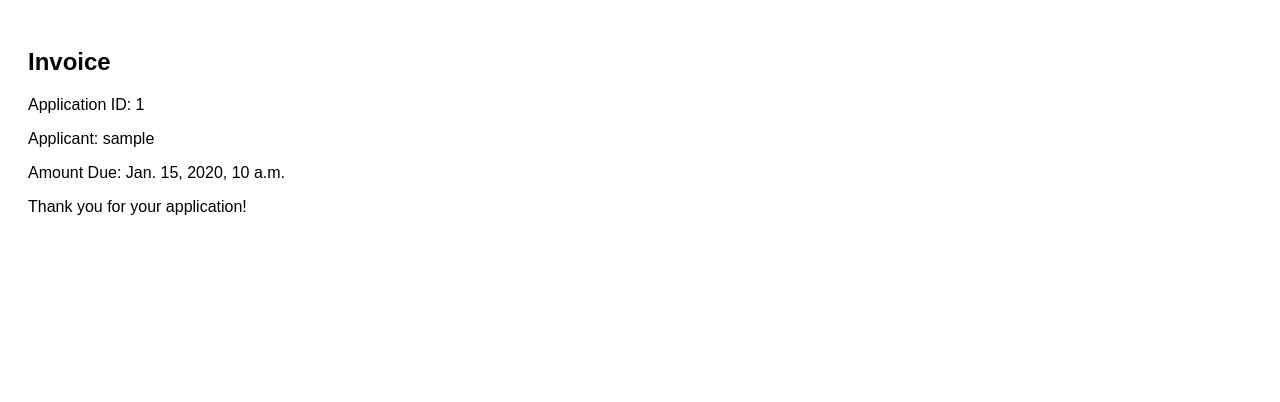
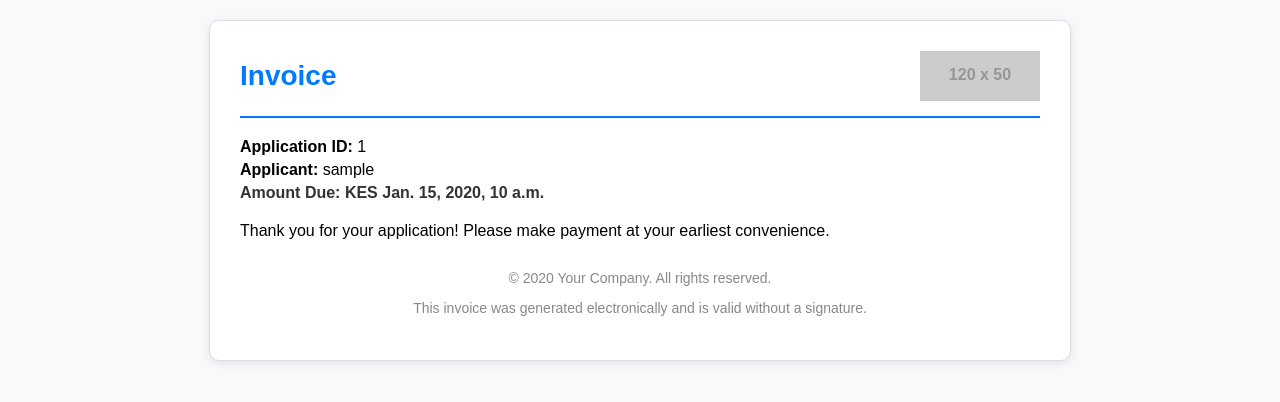
Before and after one commit to HamisiNassoro/django_car_loan, a Django app: template applications/templates/invoice_template.html in a window 1280 px wide. Shown: the top 402 px of the page. Run offline with Django 5.2, Linux system fonts and the light colour scheme; tables that the repository leaves empty hold one stand-in row (values such as "Sample post"); the template is opened without the code that fills it: values that come from a table or form of the project are taken from there, most other values are stand-ins (such as "Sample title", 1, 10 or a date in 2020); grey boxes labelled with a size stand in for pictures from a placeholder-image service; some libraries are stand-ins or nearby versions.

Commit message:
updated invoice template

```diff
--- a/applications/templates/invoice_template.html
+++ b/applications/templates/invoice_template.html
@@ -1,19 +1,85 @@
 <!DOCTYPE html>
-<html>
+<html lang="en">
 <head>
+    <meta charset="UTF-8">
+    <meta name="viewport" content="width=device-width, initial-scale=1.0">
+    <title>Invoice</title>
     <style>
-        /* Add any necessary styles for the invoice */
-        body { font-family: Arial, sans-serif; }
-        .invoice-box { padding: 20px; }
+        /* General styles */
+        body {
+            font-family: 'Arial', sans-serif;
+            margin: 0;
+            padding: 0;
+            background-color: #f8f9fa;
+        }
+        .invoice-box {
+            max-width: 800px;
+            margin: 20px auto;
+            padding: 30px;
+            border: 1px solid #ddd;
+            border-radius: 10px;
+            background: #ffffff;
+            box-shadow: 0 2px 10px rgba(0, 0, 0, 0.1);
+        }
+        .invoice-header {
+            display: flex;
+            justify-content: space-between;
+            align-items: center;
+            border-bottom: 2px solid #007bff;
+            padding-bottom: 15px;
+            margin-bottom: 20px;
+        }
+        .invoice-header h1 {
+            font-size: 28px;
+            margin: 0;
+            color: #007bff;
+        }
+        .invoice-header img {
+            max-width: 120px;
+        }
+        .invoice-details {
+            margin-bottom: 20px;
+        }
+        .invoice-details p {
+            margin: 5px 0;
+            font-size: 16px;
+        }
+        .invoice-footer {
+            text-align: center;
+            margin-top: 30px;
+            font-size: 14px;
+            color: #888;
+        }
+        .amount-due {
+            font-size: 18px;
+            font-weight: bold;
+            color: #333;
+        }
     </style>
 </head>
 <body>
     <div class="invoice-box">
-        <h2>Invoice</h2>
-        <p>Application ID: {{ application.id }}</p>
-        <p>Applicant: {{ application.user.username }}</p>
-        <p>Amount Due: {{ amount_due }}</p>
-        <p>Thank you for your application!</p>
+        <!-- Header Section -->
+        <div class="invoice-header">
+            <h1>Invoice</h1>
+            <img src="https://via.placeholder.com/120x50.png?text=Logo" alt="Company Logo">
+        </div>
+
+        <!-- Invoice Details -->
+        <div class="invoice-details">
+            <p><strong>Application ID:</strong> {{ application.id }}</p>
+            <p><strong>Applicant:</strong> {{ application.user.username }}</p>
+            <p class="amount-due"><strong>Amount Due:</strong> KES {{ amount_due }}</p>
+        </div>
+
+        <!-- Thank You Message -->
+        <p>Thank you for your application! Please make payment at your earliest convenience.</p>
+
+        <!-- Footer Section -->
+        <div class="invoice-footer">
+            <p>&copy; {{ current_year }} Your Company. All rights reserved.</p>
+            <p>This invoice was generated electronically and is valid without a signature.</p>
+        </div>
     </div>
 </body>
 </html>
```
Also changed, not shown: 1 other file.
